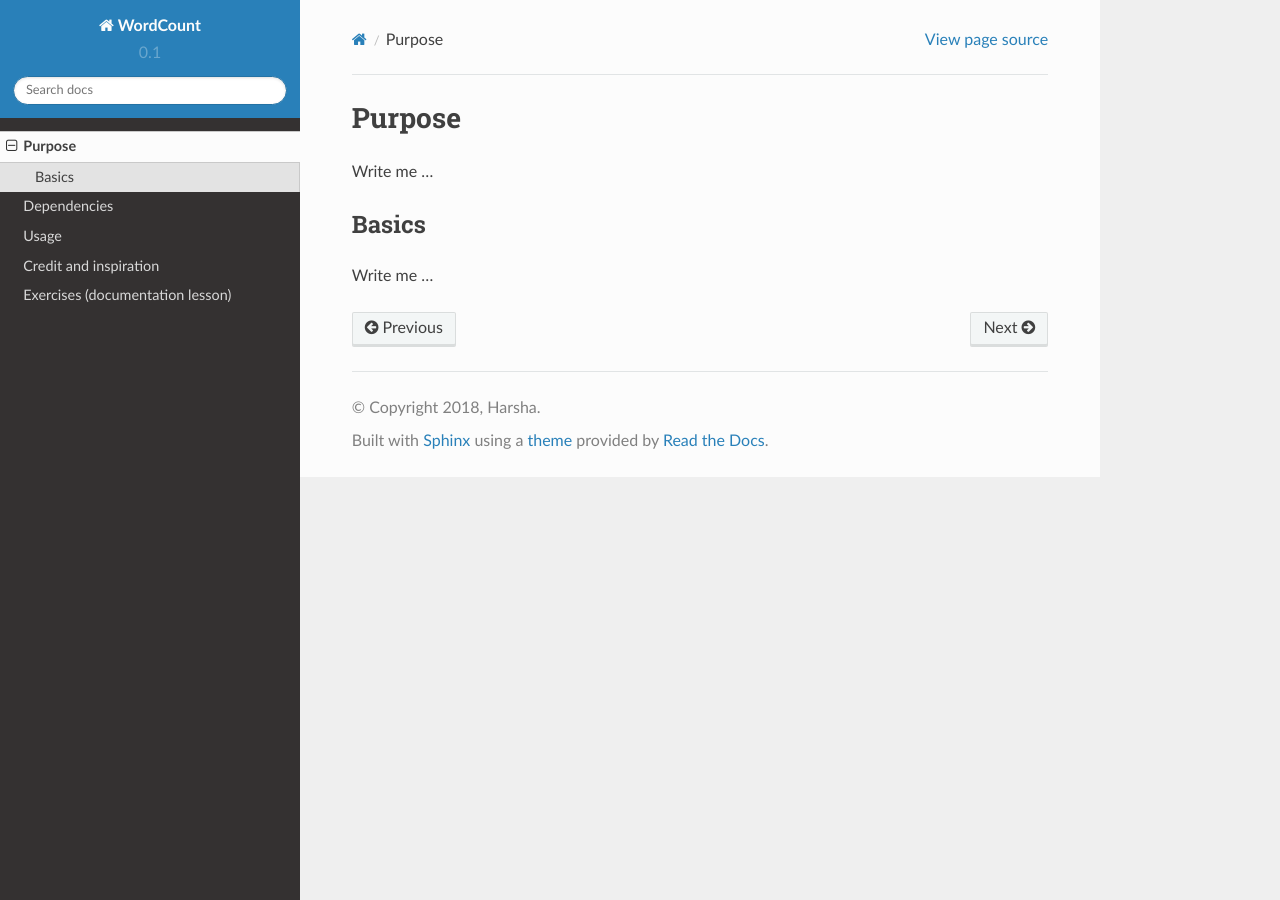
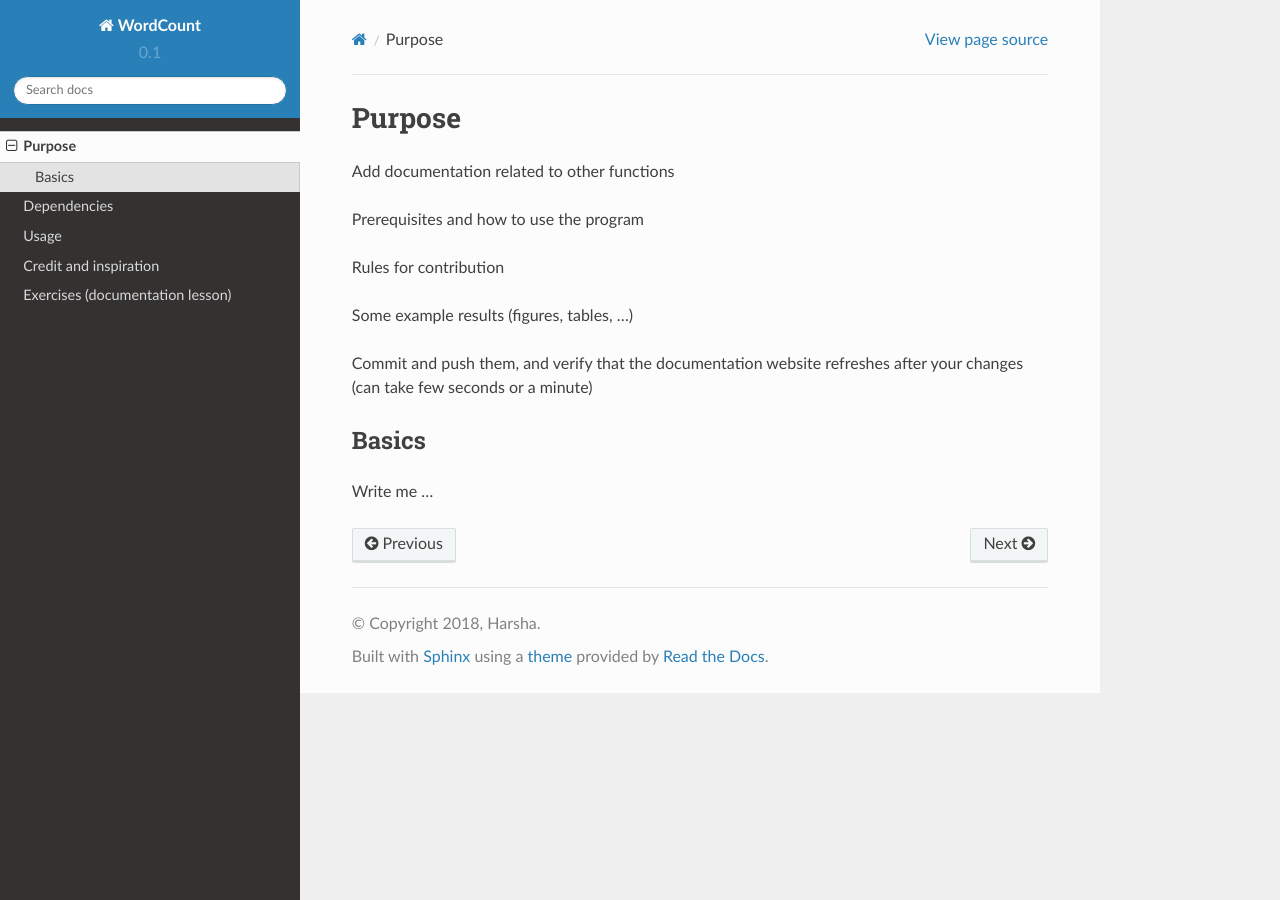
Before and after one commit to jhhoyosb/documentation-example, a Sphinx documentation site: the page built from doc/purpose.rst, in a window 1280 px wide. Built offline with Sphinx 7.4.7 and the Read the Docs theme 2.0.0, drawn with Linux system fonts in a browser that asks for light colours.

Commit message:
documentation2

```diff
--- a/doc/purpose.rst
+++ b/doc/purpose.rst
@@ -3,7 +3,15 @@
 Purpose
 =======
 
-Write me ...
+Add documentation related to other functions
+
+Prerequisites and how to use the program
+
+Rules for contribution
+
+Some example results (figures, tables, …)
+
+Commit and push them, and verify that the documentation website refreshes after your changes (can take few seconds or a minute)
 
 
 Basics
```
